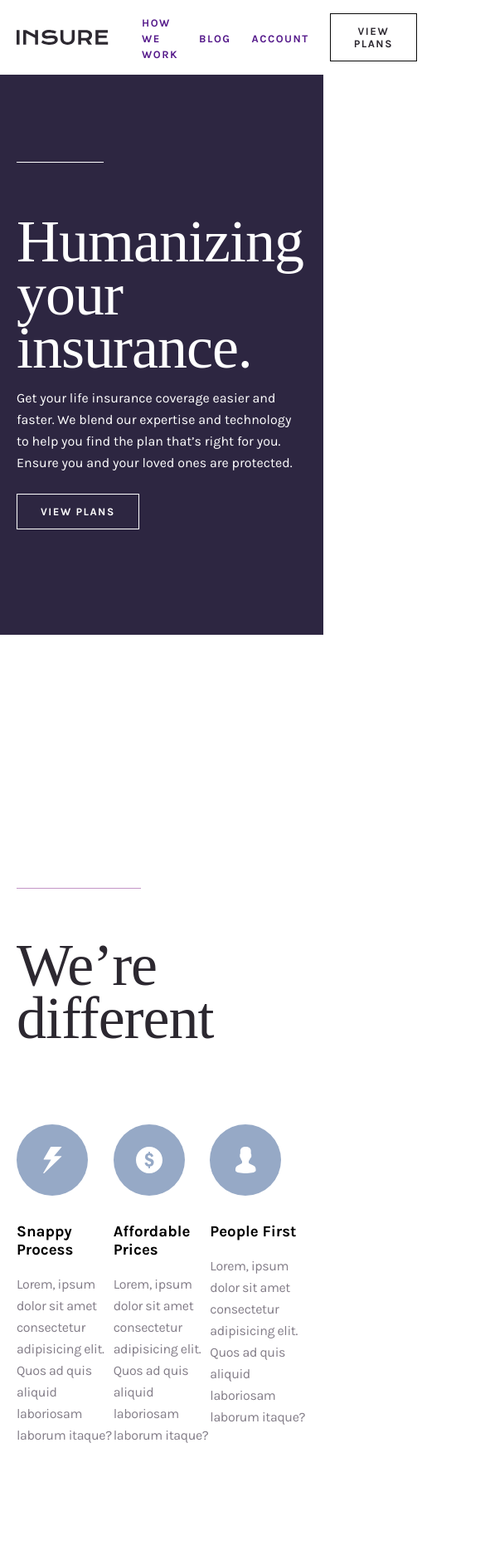
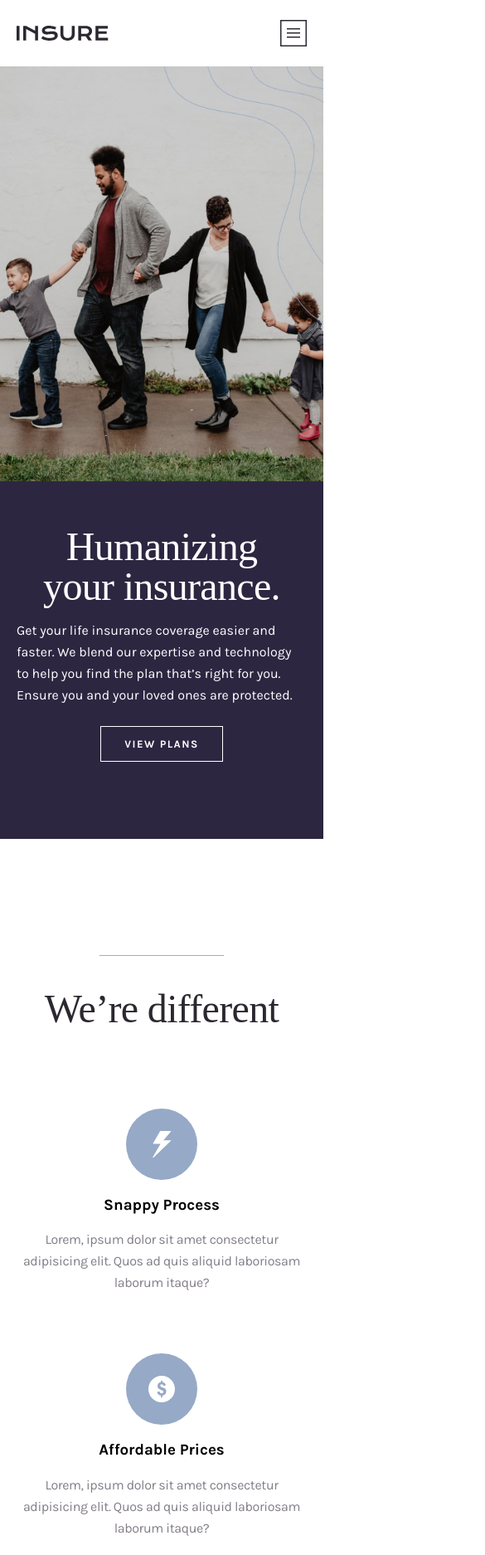
Before and after one commit to Safarmatova/insure-maket, a plain HTML site: page index.html in a window 390 px wide. Shown: the top 1874 px of the page at 83% size, 585 px wide, since content can reach past the window. Drawn offline with Linux system fonts and the light colour scheme.

Commit message:
Add responsive

```diff
--- a/css/styles.css
+++ b/css/styles.css
@@ -87,12 +87,7 @@ body {
     padding-bottom: 127px;
 }
 
-.top-box{
-    width: 105px;
-    height: 1px;
-    background-color: #fff;
-    margin-bottom: 63px;
-}
+
 
 .hero-child-box{
     width: 540px;
@@ -304,3 +299,167 @@ letter-spacing: 1.5px;
     text-decoration: none;
      color:  #2D2641;
 }
+
+.burger{
+    display: none;
+}
+
+@media (max-width: 500px){
+
+    .hero-img{
+        width: 100%;
+        height: 500px;
+        top: 80px;
+        left: 0;
+    }
+    .hero-box{
+        flex-direction: column-reverse;
+    }
+    .hero{
+        padding-top: 465px;
+        padding-bottom: 93px;
+    }
+
+    .hero-child-box{
+        width: 100%;
+        padding-top: 90px;
+    }
+    .hero-title{
+        color: #FFF;
+        text-align: center;
+        font-family: DM Serif Display;
+        font-size: 48px;
+        font-style: normal;
+        font-weight: 400;
+        line-height: 48px; /* 100% */
+        letter-spacing: -0.667px;
+    }
+    .hero-btn{
+        display: block;
+        margin: 0 auto;
+    }
+    .header-list{
+        position: absolute;
+        left: calc(50% - 187.5px);
+        transform: translateY(-100%);
+        max-width: 100%;
+        height: 587px;
+        flex-direction: column;
+        background: #2C2830;
+        text-align: center;
+        margin: 0 auto;
+        padding: 40px 24px 40px 24px ;
+        gap: 24px;
+        transition: .5s;
+        z-index: 5;
+    }
+    .header-list-menu{
+        left: calc(50% - 187.5px);
+        transform: translateY(57%);
+        transition: .5s;
+        z-index: 5;
+    }
+    .header-item{
+        width: 327px;
+    }
+    .header-btn{
+        width: 327px;
+        border: 1.5px solid #FFF;
+        background-color: transparent;
+        color: #fff;
+        font-family: Karla;
+        font-size: 20px;
+        font-style: normal;
+        font-weight: 700;
+        line-height: 40px; /* 200% */
+        letter-spacing: 1.364px;
+    }
+    .header-link{
+        color: #FFF;
+        font-family: Karla;
+        font-size: 20px;
+        font-style: normal;
+        font-weight: 700;
+        line-height: 40px; /* 200% */
+        letter-spacing: 1.364px;
+    }
+    .site-header{
+        padding-top: 24px;
+        padding-bottom: 24px;
+    }
+    .burger{
+        display: block;
+        width: 32px;
+        height: 32px;
+        background-image: url(../images/icons.svg);
+        background-size: cover;
+        background-repeat: no-repeat;
+        border: none;
+    }
+    .differnt-section{
+        padding-top: 140px;
+        padding-bottom: 140px;
+    }
+    .different-top-box{
+        margin: 0 auto;
+    }
+    .different-title{
+        color: #2C2830;
+        text-align: center;
+        font-family: DM Serif Display;
+        font-size: 48px;
+        font-style: normal;
+        font-weight: 400;
+        line-height: 48px; /* 100% */
+        letter-spacing: -0.667px;
+    }
+    .different-list{
+        flex-wrap: wrap;
+        justify-content: center;
+        gap: 56px;
+    }
+    .different-item{
+        width: 100%;
+        text-align: center;
+    }
+    .different-img{
+        margin: 0 auto;
+    }
+   .work-box{
+        width: 100%;
+        height: 344px;
+        flex-direction: column;
+        padding-top: 72px;
+        padding-bottom: 72px;
+    }
+    .work-title{
+        width: 100%;
+        color: #FFF;
+        text-align: center;
+        font-family: DM Serif Display;
+        font-size: 40px;
+        font-style: normal;
+        font-weight: 400;
+        line-height: 40px; /* 100% */
+        letter-spacing: -0.556px;
+        margin-bottom: 40px;
+    }
+    .footer-box{
+        flex-direction: column;
+        gap: 32px;
+    }
+   .social-list{
+        margin-top: 0;
+        margin-bottom: 40px;
+   }
+   .footer-list{
+        flex-direction: column;
+        align-items: center;
+        margin-top: 40px;
+        gap: 40px;
+   }
+   .footer-item{
+        text-align: center;
+   }
+
+}
--- a/index.html
+++ b/index.html
@@ -29,6 +29,7 @@
                         </li>
 
                     </ul>
+                    <button class="burger"></button>
                 </div>
         </div>
         </header>
@@ -37,10 +38,12 @@
                 <div class="container">
                     <div class="hero-box">
                       <div class="hero-child-box">
-                            <div class="top-box"></div>
-                            <h1 class="hero-title">Humanizing <br> your insurance.</h1>
-                            <p class="hero-text">Get your life insurance coverage easier and faster. We blend our expertise and technology to help you find the plan that’s right for you. Ensure you and your loved ones are protected.</p>
-                            <button class="hero-btn">VIEW PLANS</button>
+                            <div class="top-box">
+                                <h1 class="hero-title">Humanizing <br> your insurance.</h1>
+                                <p class="hero-text">Get your life insurance coverage easier and faster. We blend our expertise and technology to help you find the plan that’s right for you. Ensure you and your loved ones are protected.</p>
+                                <button class="hero-btn">VIEW PLANS</button>
+                            </div>
+
                         </div>
                         <img class="hero-img" src="./Images/Bitmap.jpg" alt="Family image" width="540" height="650">
                     </div>
@@ -128,5 +131,6 @@
             </div>
 
         </footer>
+        <script src="./js/index.js"></script>
     </body>
     </html>
--- /dev/null
+++ b/js/index.js
@@ -0,0 +1,6 @@
+var elHeaderList = document.querySelector(".header-list");
+var elBurger = document.querySelector(".burger");
+
+elBurger.addEventListener("click", function(){
+    elHeaderList.classList.toggle("header-list-menu");
+})
```
Also changed, not shown: Images/icons.svg (added). Lines whose indentation alone changed are shown as unchanged.
